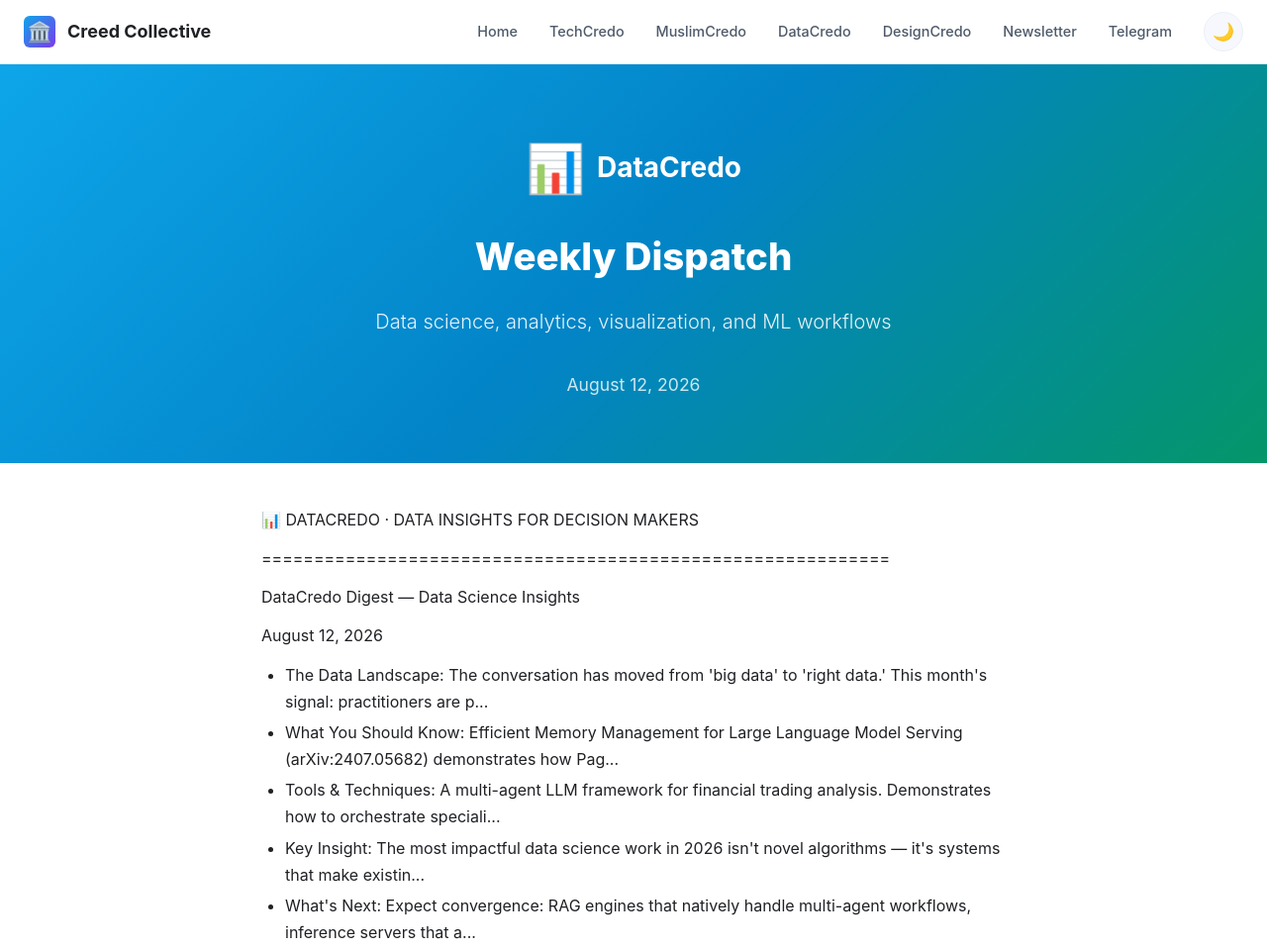
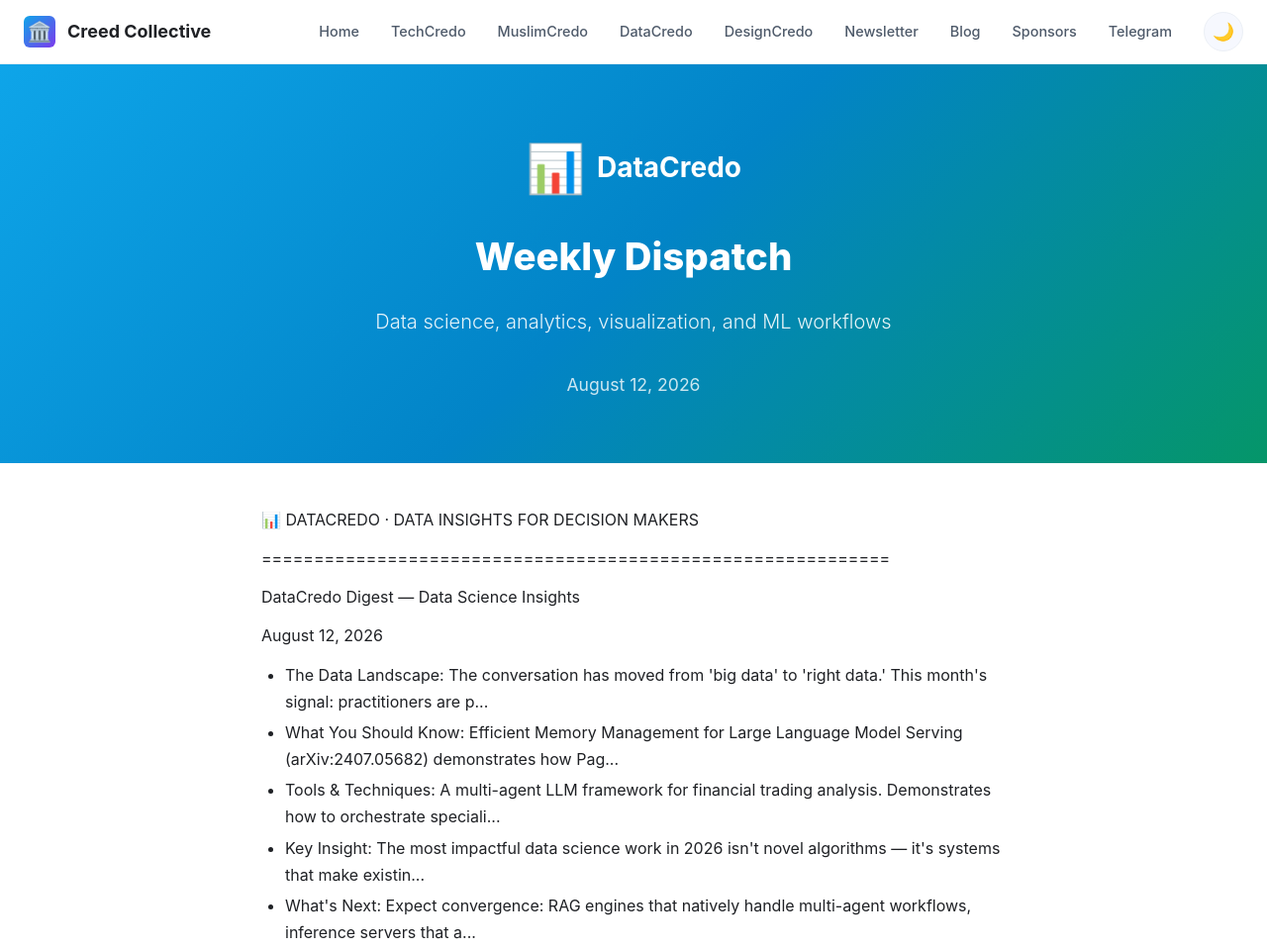
Before and after one commit to binarics/websites, a website: page newsletter/datacredo_newsletter_20260812_161048.html in a window 1280 px wide. Shown: the top 959 px of the page at 99% size. Drawn offline with Linux system fonts and the light colour scheme.

Commit message:
Update newsletter and blog templates with Blog + Sponsors nav links
- Added /blog/ and /sponsors nav links to all newsletter pages
- Updated newsletter HTML converter template for future auto-generation

```diff
--- a/newsletter/datacredo_newsletter_20260812_161048.html
+++ b/newsletter/datacredo_newsletter_20260812_161048.html
@@ -226,6 +226,8 @@
                     <a href="/datacredo">DataCredo</a>
                     <a href="/designcredo">DesignCredo</a>
                     <a href="/newsletter/">Newsletter</a>
+                    <a href="/blog/">Blog</a>
+                    <a href="/sponsors">Sponsors</a>
                     <a href="https://t.me/+CoeJ9e4vZx45Y2Qy" target="_blank" rel="noopener noreferrer">Telegram</a>
                     <button class="theme-toggle" id="theme-toggle">🌙</button>
                 </nav>
```
Also changed, not shown: newsletter/designcredo_newsletter_20260812_161048.html (+2 -0 lines), newsletter/index.html (+2 -0 lines), newsletter/muslimcredo_newsletter_20260812_161048.html (+2 -0 lines), newsletter/techcredo_newsletter_20260812_161048.html (+2 -0 lines).
